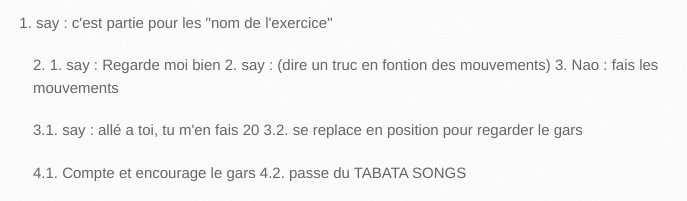
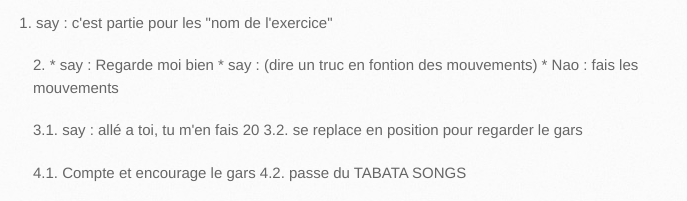
Before and after one commit to julien-leroy/naofit, a plain HTML site: page index.html in a window 1280 px wide. Shown: the part 374-575 px from the top of the page, 137-824 px from the left. Drawn offline with Linux system fonts and the light colour scheme.

```diff
--- a/index.html
+++ b/index.html
@@ -41,9 +41,9 @@
 </ol>
 
 <p>2.
-    1. say : Regarde moi bien
-    2. say : (dire un truc en fontion des mouvements)
-    3. Nao : fais les mouvements</p>
+    * say : Regarde moi bien
+    * say : (dire un truc en fontion des mouvements)
+    * Nao : fais les mouvements</p>
 
 <p>3.1. say : allé a toi, tu m'en fais 20
 3.2. se replace en position pour regarder le gars</p>
--- a/params.json
+++ b/params.json
@@ -1 +1 @@
-{"name":"Naofit","tagline":"Fitness programme for NAO","body":"# NaoFit\r\nFitness programme for NAO\r\n\r\n## Fitness programme contruction :\r\n\r\n1. say : c'est partie pour les \"nom de l'exercice\"\r\n\r\n2.\r\n    1. say : Regarde moi bien\r\n    2. say : (dire un truc en fontion des mouvements)\r\n    3. Nao : fais les mouvements\r\n\r\n3.1. say : allé a toi, tu m'en fais 20\r\n3.2. se replace en position pour regarder le gars\r\n\r\n4.1. Compte et encourage le gars\r\n4.2. passe du TABATA SONGS\r\n\r\n5.1. Applaudie\r\n5.2. Félicite","google":"","note":"Don't delete this file! It's used internally to help with page regeneration."}
+{"name":"Naofit","tagline":"Fitness programme for NAO","body":"# NaoFit\r\nFitness programme for NAO\r\n\r\n## Fitness programme contruction :\r\n\r\n1. say : c'est partie pour les \"nom de l'exercice\"\r\n\r\n2.\r\n    * say : Regarde moi bien\r\n    * say : (dire un truc en fontion des mouvements)\r\n    * Nao : fais les mouvements\r\n\r\n3.1. say : allé a toi, tu m'en fais 20\r\n3.2. se replace en position pour regarder le gars\r\n\r\n4.1. Compte et encourage le gars\r\n4.2. passe du TABATA SONGS\r\n\r\n5.1. Applaudie\r\n5.2. Félicite","google":"","note":"Don't delete this file! It's used internally to help with page regeneration."}
```
